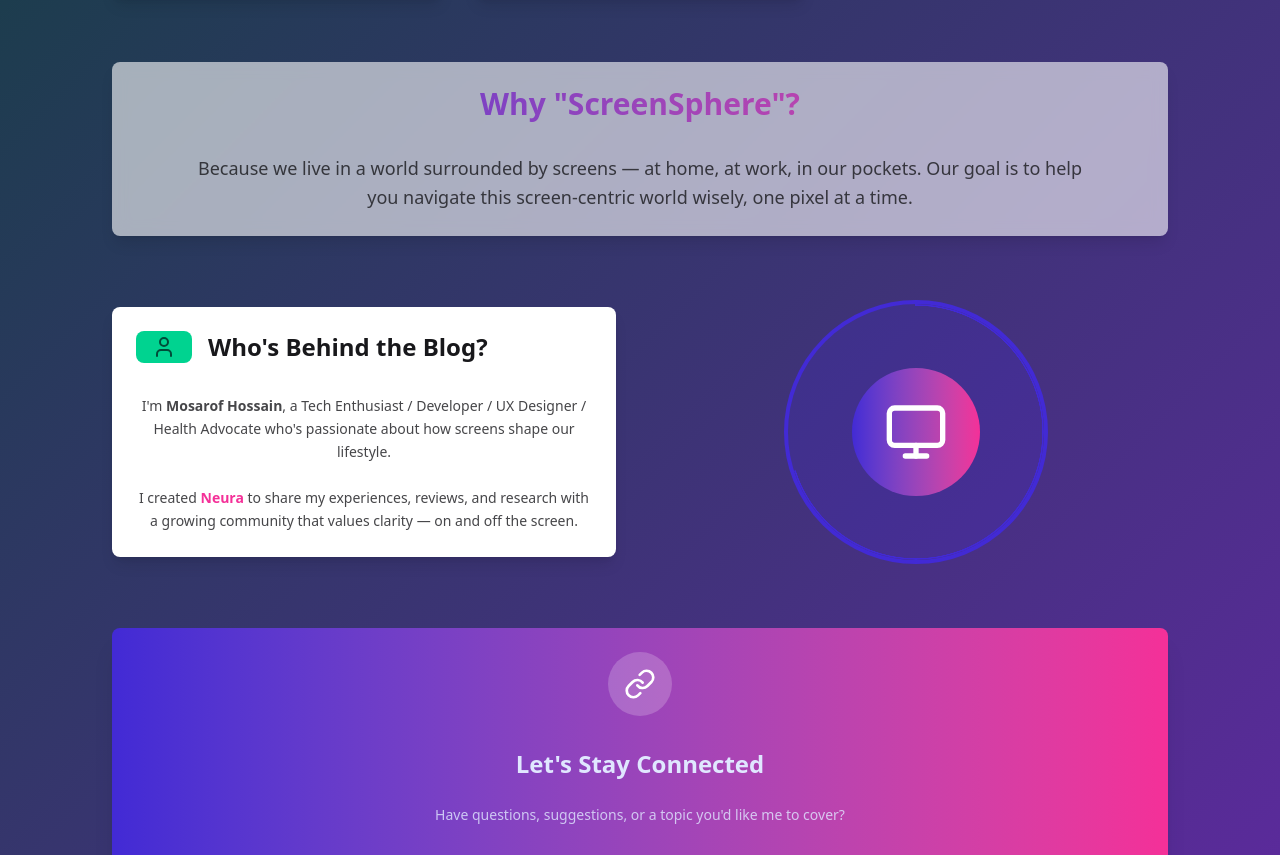
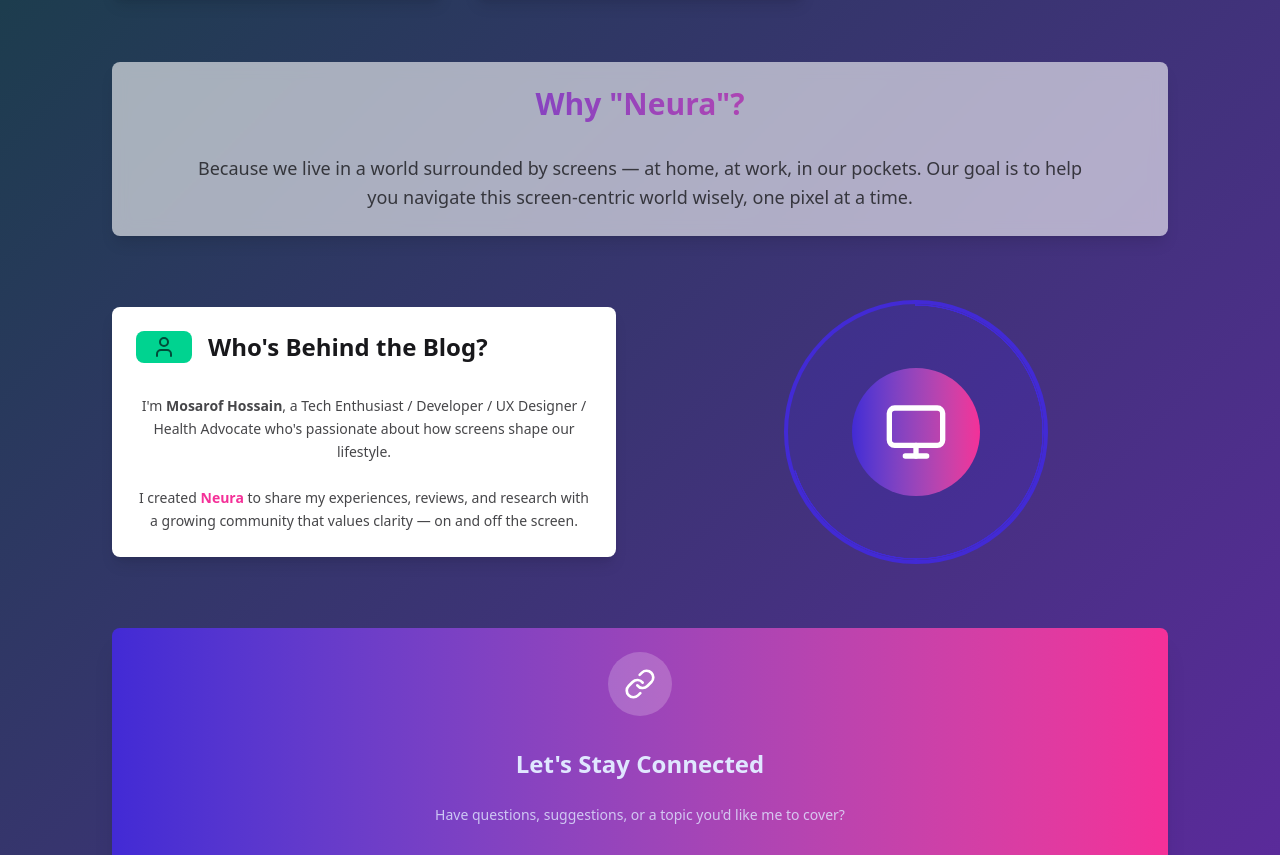
Before and after one commit to dev-mosarof66/Neura-frontend, a React (Vite) app: page /about in a window 1280 px wide. Shown: the part 999-1854 px from the top of the page. Built offline with nearby package versions, Linux system fonts and the light colour scheme.

Commit message:
About done

```diff
--- a/src/pages/public/About.jsx
+++ b/src/pages/public/About.jsx
@@ -106,7 +106,7 @@ const About = () => {
             <div className="card bg-base-100/60 backdrop-blur-sm shadow-lg mb-16">
               <div className="card-body">
                 <h2 className="card-title text-3xl justify-center mb-6 bg-gradient-to-r from-primary to-secondary bg-clip-text text-transparent">
-                  Why "ScreenSphere"?
+                  Why "Neura"?
                 </h2>
                 <p className="text-lg text-base-content/80 text-center max-w-4xl mx-auto leading-relaxed">
                   Because we live in a world surrounded by screens — at home, at work, in our pockets.
```
